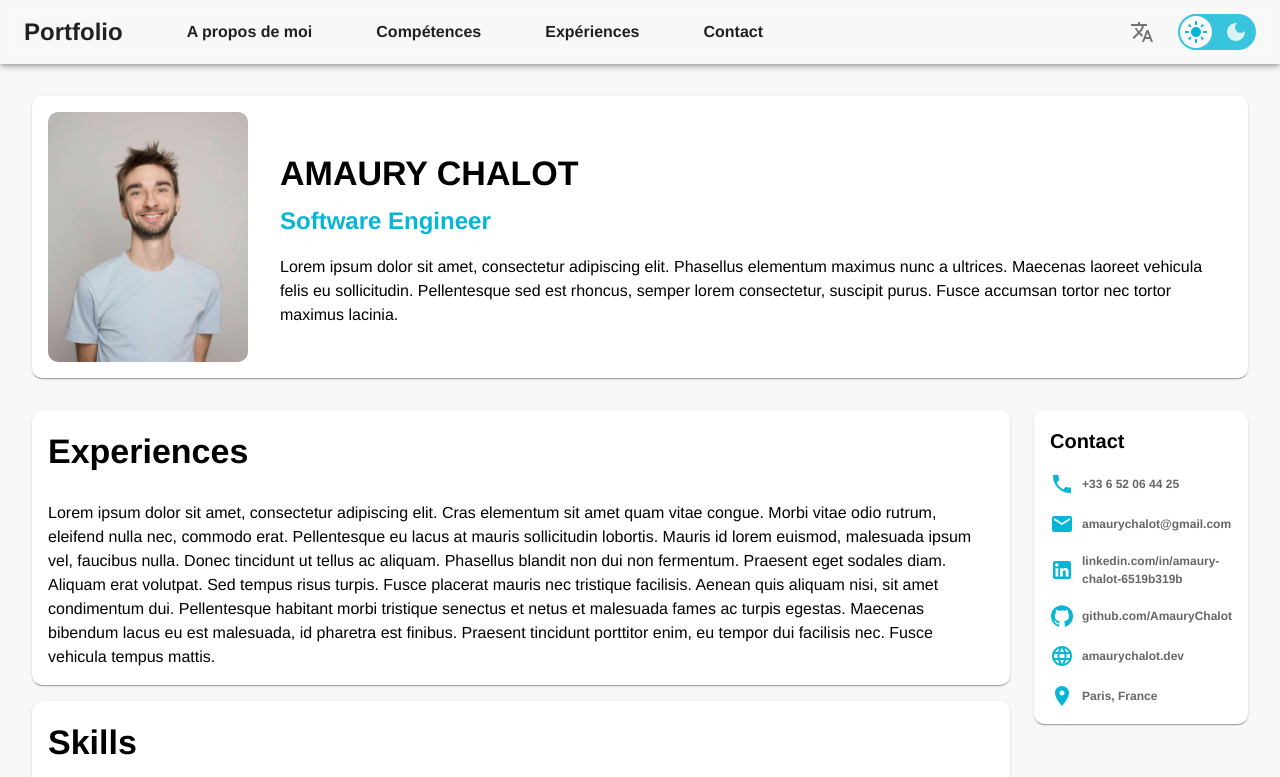
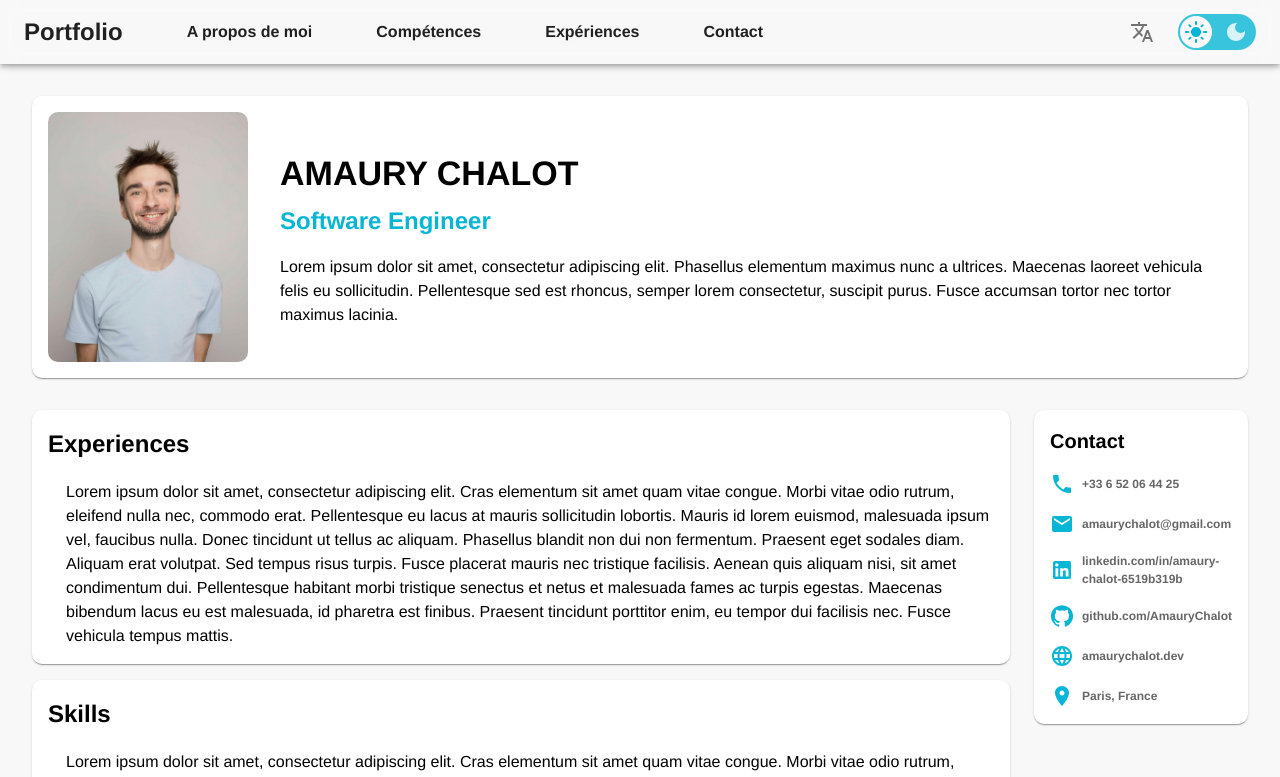
Before and after one commit to AmauryChalot/react-resume, a React (Vite) app: page / in a window 1280 px wide. Shown: the top 777 px of the page. Built offline with nearby package versions, Linux system fonts and the light colour scheme.

Commit message:
feat: added local on scroll event listener

```diff
--- a/src/components/Card/CustomCard.styles.ts
+++ b/src/components/Card/CustomCard.styles.ts
@@ -16,40 +16,46 @@ export const sxCustomCardContainer: SxProps<Theme> = {
 
 export const sxCustomCardTitle: SxProps<Theme> = {
     color: (theme) => theme.palette.text.primary,
-    fontSize: (theme) => theme.typography.h4.fontSize,
+    fontSize: (theme) => theme.typography.h5.fontSize,
     fontWeight: 800,
     fontFamily: (theme) => theme.typography.fontFamily,
-    display: "inline-block",
-    position: "relative",
-
-    "&:after": {
-        content: "''",
-        position: "absolute",
-        width: "100%",
-        transform: "scaleX(0)",
-        height: "4px",
-        bottom: 0,
-        left: 0,
-        backgroundColor: (theme) => theme.palette.secondary.main,
-        transformOrigin: "bottom right",
-        transition: "transform 0.2s ease-out",
-      },
 };
 
 export const sxCustomCardTitleHighlighted: SxProps<Theme> = {
     ...sxCustomCardTitle,
-    color: (theme) => theme.palette.secondary.main,
+    color: (theme) => theme.palette.primary.main,
+};
 
+export const sxCustomCardContent: SxProps<Theme> = {
+    marginTop: "18px",
+    paddingLeft: "18px",
+    position: "relative",
     "&:after": {
         content: "''",
         position: "absolute",
-        width: "100%",
-        transform: "scaleX(1)",
-        transformOrigin: "bottom left",
-        height: "4px",
-        bottom: 0,
+        width: "2px",
+        transform: "scaleY(0)",
+        height: "100%",
+        top: 0,
         left: 0,
-        backgroundColor: (theme) => theme.palette.secondary.main,
-        transition: "transform 0.2s ease-out",
+        backgroundColor: (theme) => theme.palette.primary.main,
+        transformOrigin: "top left",
+        transition: "transform 0.4s ease-out",
       },
-};
+}
+
+export const sxCustomCardContentHighlighted: SxProps<Theme> = {
+    ...sxCustomCardContent,
+    "&:after": {
+        content: "''",
+        position: "absolute",
+        width: "2px",
+        transform: "scaleY(1)",
+        height: "100%",
+        top: 0,
+        left: 0,
+        backgroundColor: (theme) => theme.palette.primary.main,
+        transformOrigin: "top left",
+        transition: "transform 0.4s ease-out",
+      },
+}
--- a/src/components/Card/CustomCard.tsx
+++ b/src/components/Card/CustomCard.tsx
@@ -1,6 +1,10 @@
 import React from "react";
 import { Card, Typography } from "@mui/material";
-import { sxCustomCardContainer } from "./CustomCard.styles";
+import {
+  sxCustomCardContainer,
+  sxCustomCardContent,
+  sxCustomCardContentHighlighted,
+} from "./CustomCard.styles";
 import { CustomCardProps } from "./CustomCard.models";
 import {
   sxCustomCardTitle,
@@ -8,16 +12,41 @@ import {
 } from "./CustomCard.styles";
 
 export const CustomCard = (props: CustomCardProps) => {
+  const myRef = React.useRef<HTMLDivElement | null>(null);
+  const [myRefIsVisible, setMyRefIsVisible] = React.useState<boolean>(false);
+
+  React.useEffect(() => {
+    myRef.current?.focus();
+    const handleScroll = (e: Event) => {
+      if (window.scrollY >= 0 && window.scrollY <= window.innerHeight / 64) {
+        setMyRefIsVisible(false);
+      } else if (
+        myRef.current &&
+        myRef.current.offsetTop - window.scrollY < window.innerHeight / 1.55
+      ) {
+        setMyRefIsVisible(true);
+      } else {
+        setMyRefIsVisible(false);
+      }
+    };
+    document.addEventListener("scroll", handleScroll);
+    return () => {
+      document.removeEventListener("scroll", handleScroll);
+    };
+  }, [window.scrollY]);
+
   return (
-    <Card sx={sxCustomCardContainer} id={props.id}>
+    <Card sx={sxCustomCardContainer} id={props.id} ref={myRef}>
       <Typography
-        sx={
-          props.highlighted ? sxCustomCardTitleHighlighted : sxCustomCardTitle
-        }
+        sx={myRefIsVisible ? sxCustomCardTitleHighlighted : sxCustomCardTitle}
       >
         {props.title}
       </Typography>
-      <Typography sx={{ marginTop: "24px" }}>
+      <Typography
+        sx={
+          myRefIsVisible ? sxCustomCardContentHighlighted : sxCustomCardContent
+        }
+      >
         Lorem ipsum dolor sit amet, consectetur adipiscing elit. Cras elementum
         sit amet quam vitae congue. Morbi vitae odio rutrum, eleifend nulla nec,
         commodo erat. Pellentesque eu lacus at mauris sollicitudin lobortis.
--- a/src/modules/App/App.tsx
+++ b/src/modules/App/App.tsx
@@ -29,8 +29,6 @@ function App() {
     //   console.log(entry);
     // });
     // if (myRef.current) observer.observe(myRef.current);
-    console.log(myRef.current?.offsetTop);
-    console.log(window.scrollY);
     const handleScroll = (e: Event) => {
       if (window.scrollY >= 0 && window.scrollY <= window.innerHeight / 4) {
         // Set states for nav items here if the user is on the first section
@@ -59,7 +57,10 @@ function App() {
         <ContactCard />
         <Box sx={isSmall ? sxAppContentContainerSmall : sxAppContentContainer}>
           <Box sx={sxAppContentLeftContainer}>
-            <CustomCard id={"experiences"} title={"Experiences"} />
+            <section>
+              <CustomCard id={"experiences"} title={"Experiences"} />
+            </section>
+
             <section ref={myRef}>
               <CustomCard
                 id={"skills"}
@@ -67,7 +68,9 @@ function App() {
                 title={"Skills"}
               />
             </section>
-            <CustomCard id={"projects"} title={"Projects"} />
+            <section>
+              <CustomCard id={"projects"} title={"Projects"} />
+            </section>
           </Box>
           <Box sx={sxAppContentRightContainer}>
             <LinkCard />
```
